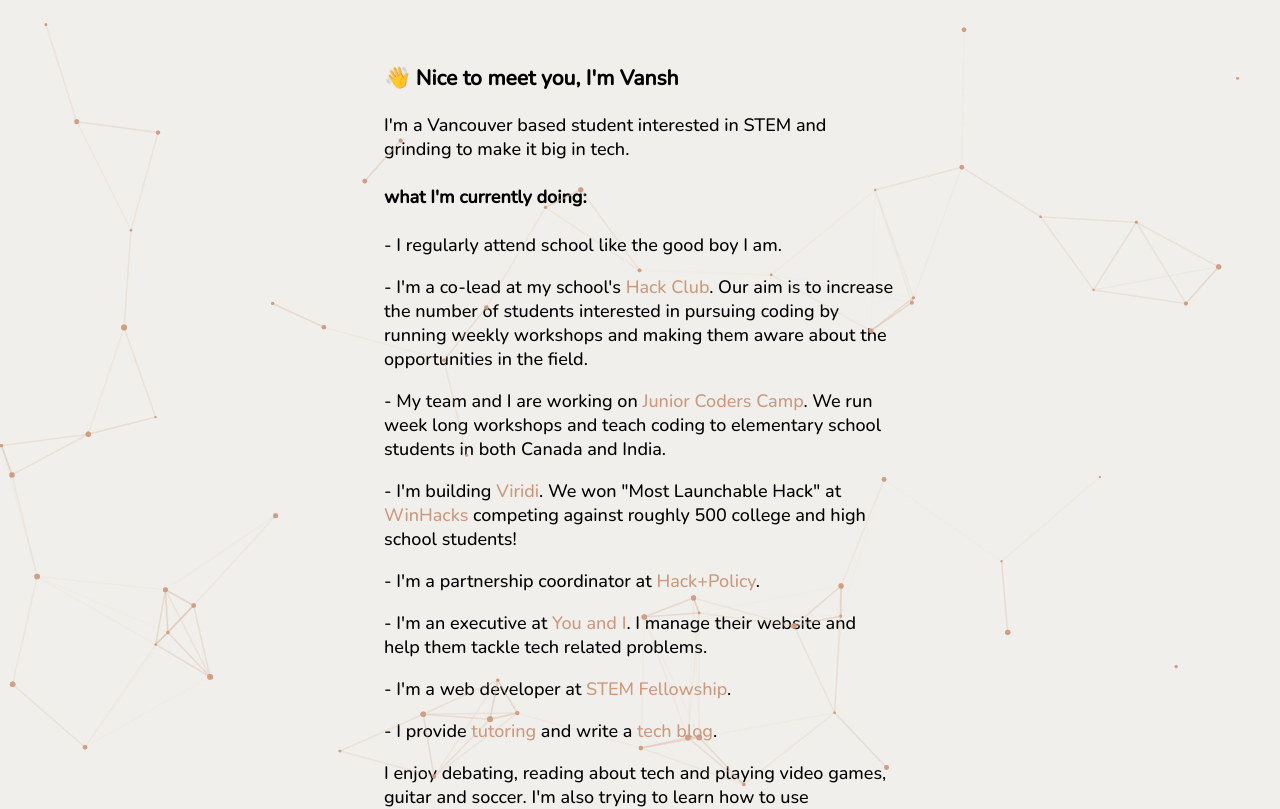
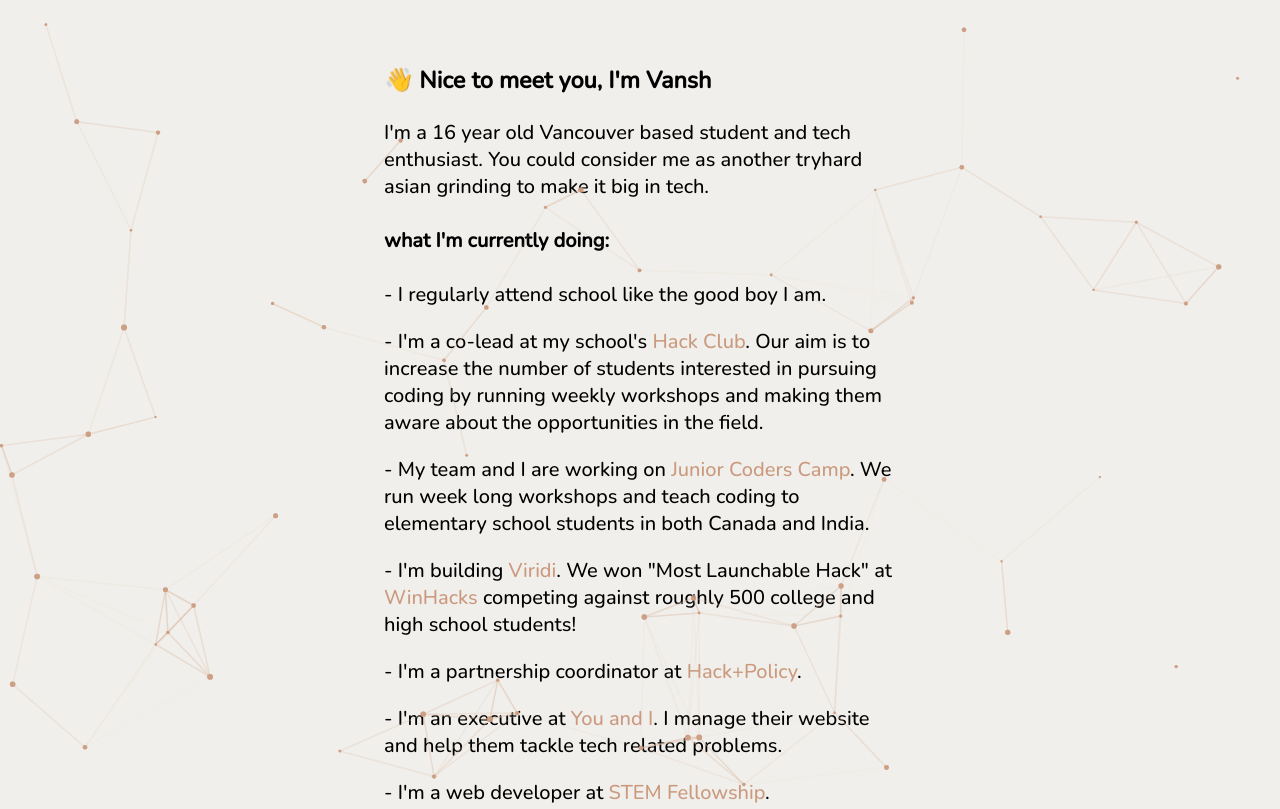
Before and after one commit to VanshBhandari/website, a React (Create React App) app: page / in a window 1280 px wide. Shown: the top 809 px of the page. Built offline with nearby package versions, Linux system fonts and the light colour scheme.

Commit message:
minor changes

```diff
--- a/src/App.js
+++ b/src/App.js
@@ -8,7 +8,7 @@
     <div>
       <ParticleBackground />
       <h3><span class="wave"> 👋</span> Nice to meet you, I'm Vansh</h3>
-      <article>I'm a Vancouver based student interested in STEM and grinding to make it big in tech.</article>
+      <article>I'm a 16 year old Vancouver based student and tech enthusiast. You could consider me as another tryhard asian grinding to make it big in tech.</article>
       <h4>what I'm currently doing: </h4>
       <p>- I regularly attend school like the good boy I am. </p>
       <p>- I'm a co-lead at my school's <a href="https://wghack.club/" target="_blank">Hack Club</a>. Our aim is to increase the number of students interested in pursuing coding by running weekly workshops and making them aware about the opportunities in the field. </p>
--- a/src/index.css
+++ b/src/index.css
@@ -1,7 +1,7 @@
 body {
 	font-family: 'Nunito', sans-serif;
 	font-style: Regular;
-	font-size: 18px;
+	font-size: 20px;
 	text-align: left;
 	margin-left: 30%;
 	margin-right: 30%;
```
